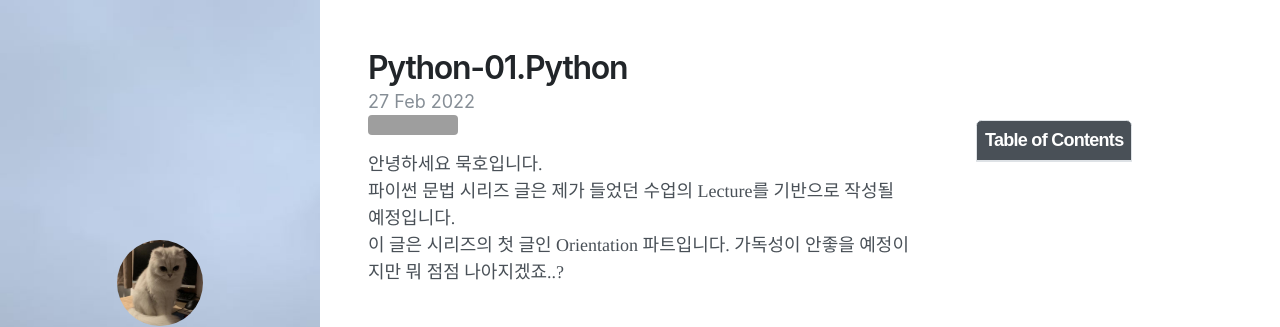
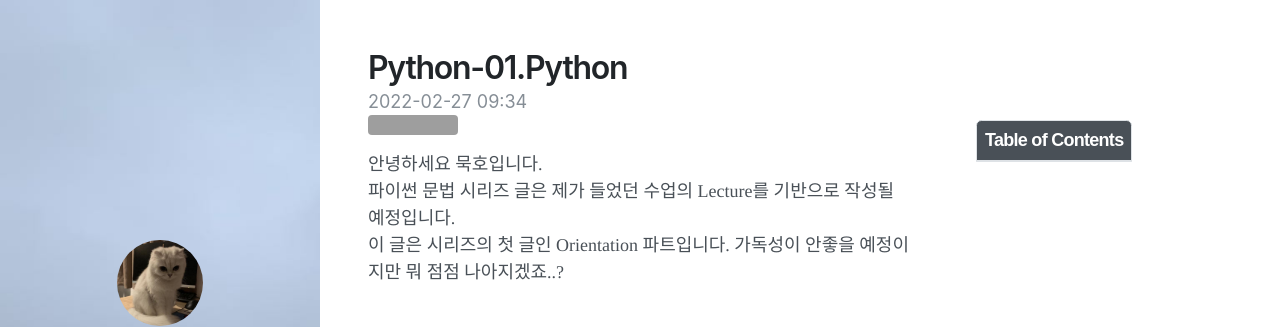
Before and after one commit to mukhoplus/mukhoplus.github.io, a Jekyll site: the page built from _posts/2022-02-27-Python_01.md, in a window 1280 px wide and 900 px high. Shown: the top 327 px of the window. Built offline with Jekyll 4.4.1, drawn with Linux system fonts in a browser that asks for light colours; nearby versions of some CDN libraries; comment, search, counter and statistics services are not loaded; grey boxes are pictures that could not be loaded.

Commit message:
Update datetime in post

```diff
--- a/_layouts/home.html
+++ b/_layouts/home.html
@@ -14,7 +14,7 @@ layout: default
     </h2>
 
     <div class="post-meta">
-      <time datetime="{{ post.date | date_to_xmlschema }}">{{ post.date | date_to_string }}</time>
+      <time datetime="{{ page.date | date_to_xmlschema }}">{{ post.date | date: "%Y-%m-%d" }}</time>
       {%- if jekyll.environment == "production" and site.disqus -%}
         <span> • </span>
         <a class="comment-count" href="{{ post.url | relative_url }}#disqus_thread">
--- a/_layouts/post.html
+++ b/_layouts/post.html
@@ -5,7 +5,7 @@ layout: default
 <article class="post">
   <h1 class="post-title">{{ page.title }}</h1>
   <div class="post-meta">
-    {%- assign date_format = site.date_format | default: "%-d %b %Y" -%}
+    {%- assign date_format = site.date_format | default: "%Y-%m-%d %H:%M" -%}
     <time datetime="{{ page.date | date_to_xmlschema }}" itemprop="datePublished">{{ page.date | date: date_format }}</time>
     {%- if page.last_modified_at -%}
       <span> ~ </span>
```
